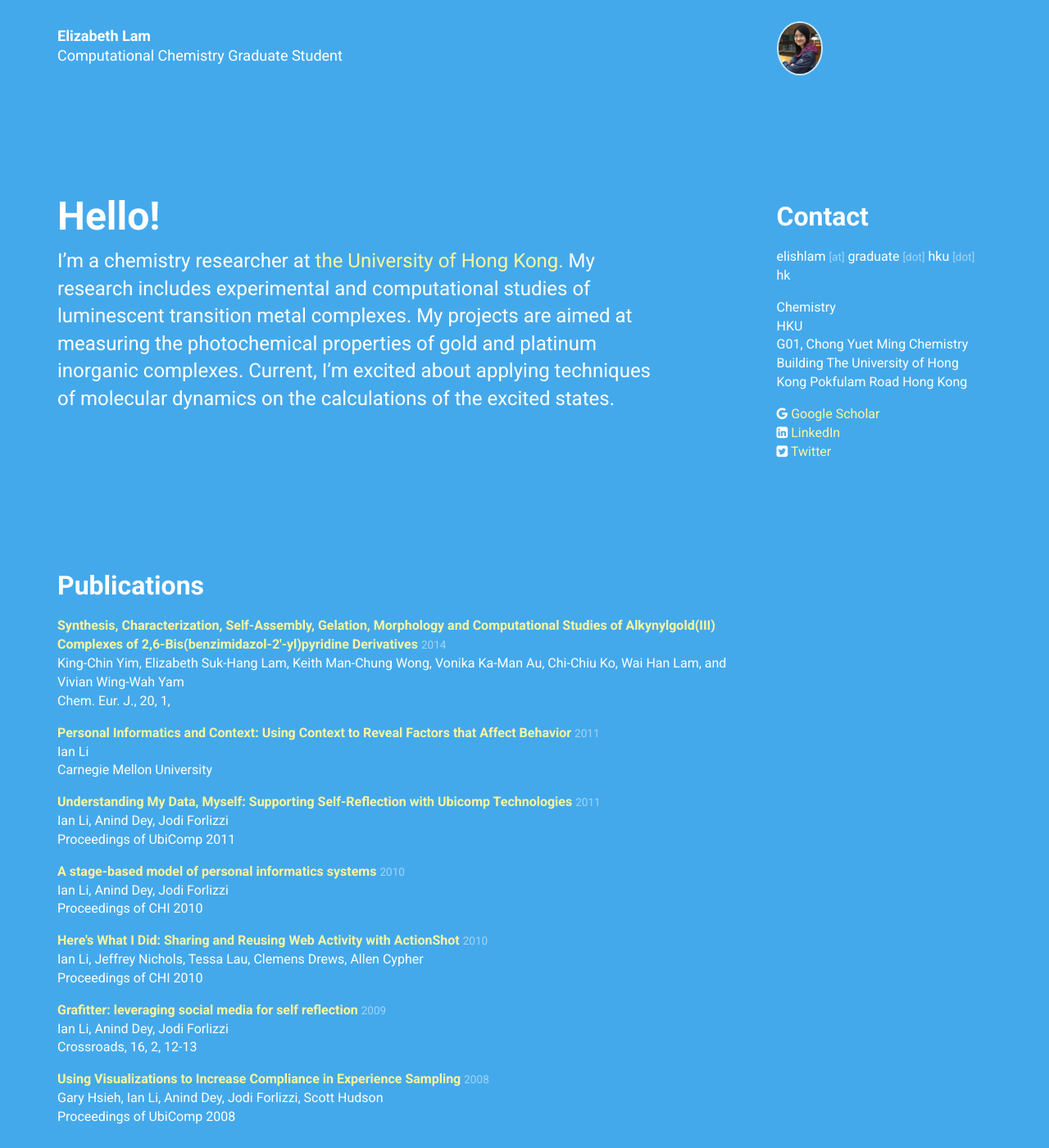
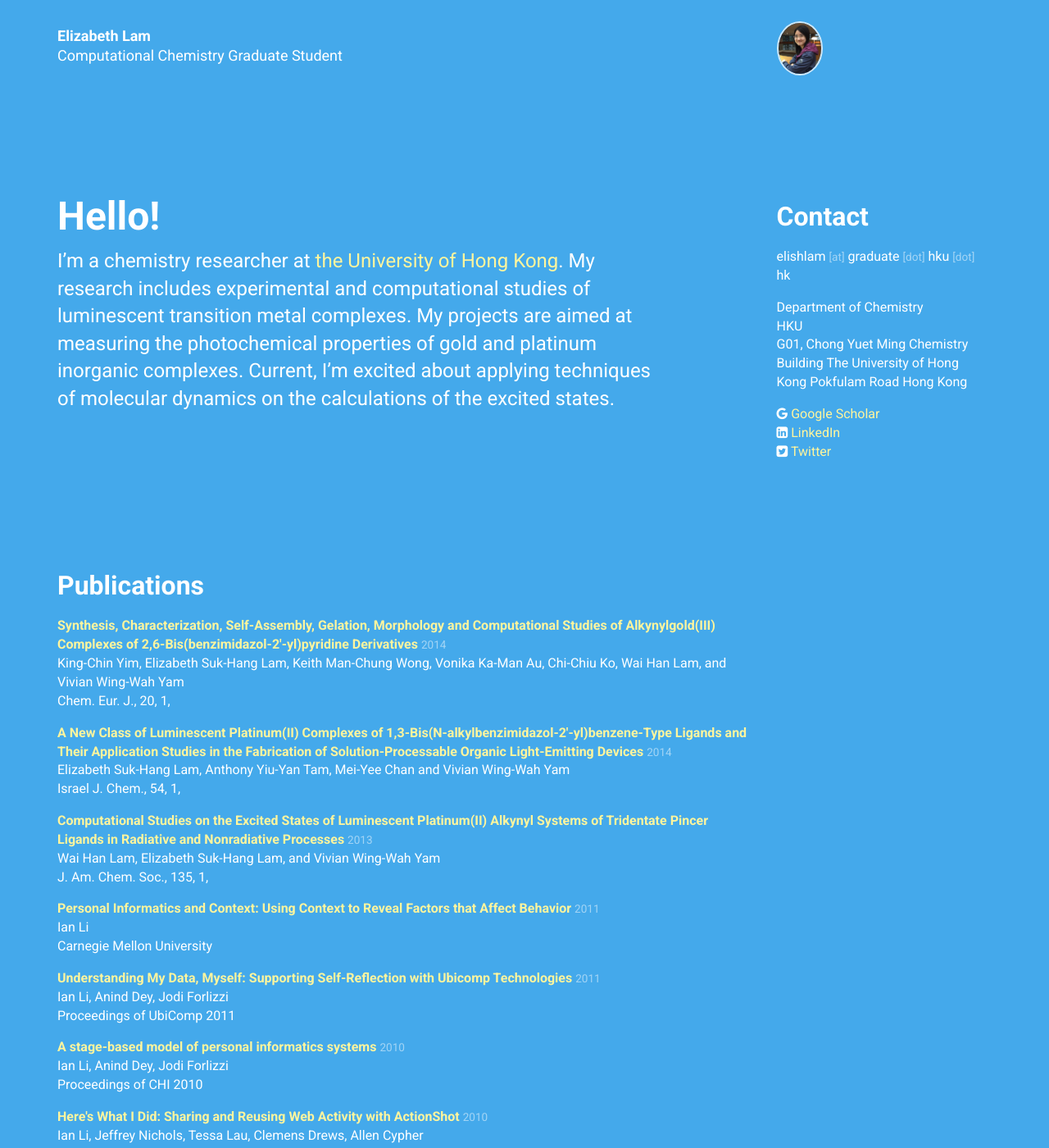
Before and after one commit to elilam/elilam.github.io, a Jekyll site: the page built from index.html, in a window 1280 px wide and 1400 px high. Shown: the whole window at 82% size. Built offline with Jekyll 4.4.1, drawn with Linux system fonts in a browser that asks for light colours; nearby versions of some CDN libraries.

Commit message:
updated publications

```diff
--- a/_data/personal.yml
+++ b/_data/personal.yml
@@ -8,7 +8,7 @@ email: elishlam@graduate.hku.hk
 
 phone: (+852) 6909 5438
 
-department: Chemistry
+department: Department of Chemistry
 
 institution: HKU
 
--- a/_data/publications.yml
+++ b/_data/publications.yml
@@ -6,6 +6,28 @@
   volume: 20
   issue: 1
   year: 2014
+  month: March
+  pdf: http://www.personalinformatics.org/docs/papers/2012-ianli-tochi-physical-activity.pdf
+  url: http://dl.acm.org/citation.cfm?id=2147783.2147790
+-
+  type: journal
+  title: A New Class of Luminescent Platinum(II) Complexes of 1,3-Bis(N-alkylbenzimidazol-2'-yl)benzene-Type Ligands and Their Application Studies in the Fabrication of Solution-Processable Organic Light-Emitting Devices
+  authors: Elizabeth Suk-Hang Lam, Anthony Yiu-Yan Tam, Mei-Yee Chan and Vivian Wing-Wah Yam
+  journal: Israel J. Chem.
+  volume: 54
+  issue: 1
+  year: 2014
+  month: March
+  pdf: http://www.personalinformatics.org/docs/papers/2012-ianli-tochi-physical-activity.pdf
+  url: http://dl.acm.org/citation.cfm?id=2147783.2147790
+-
+  type: journal
+  title: Computational Studies on the Excited States of Luminescent Platinum(II) Alkynyl Systems of Tridentate Pincer Ligands in Radiative and Nonradiative Processes
+  authors: Wai Han Lam, Elizabeth Suk-Hang Lam, and Vivian Wing-Wah Yam
+  journal: J. Am. Chem. Soc.
+  volume: 135
+  issue: 1
+  year: 2013
   month: March
   pdf: http://www.personalinformatics.org/docs/papers/2012-ianli-tochi-physical-activity.pdf
   url: http://dl.acm.org/citation.cfm?id=2147783.2147790
```
